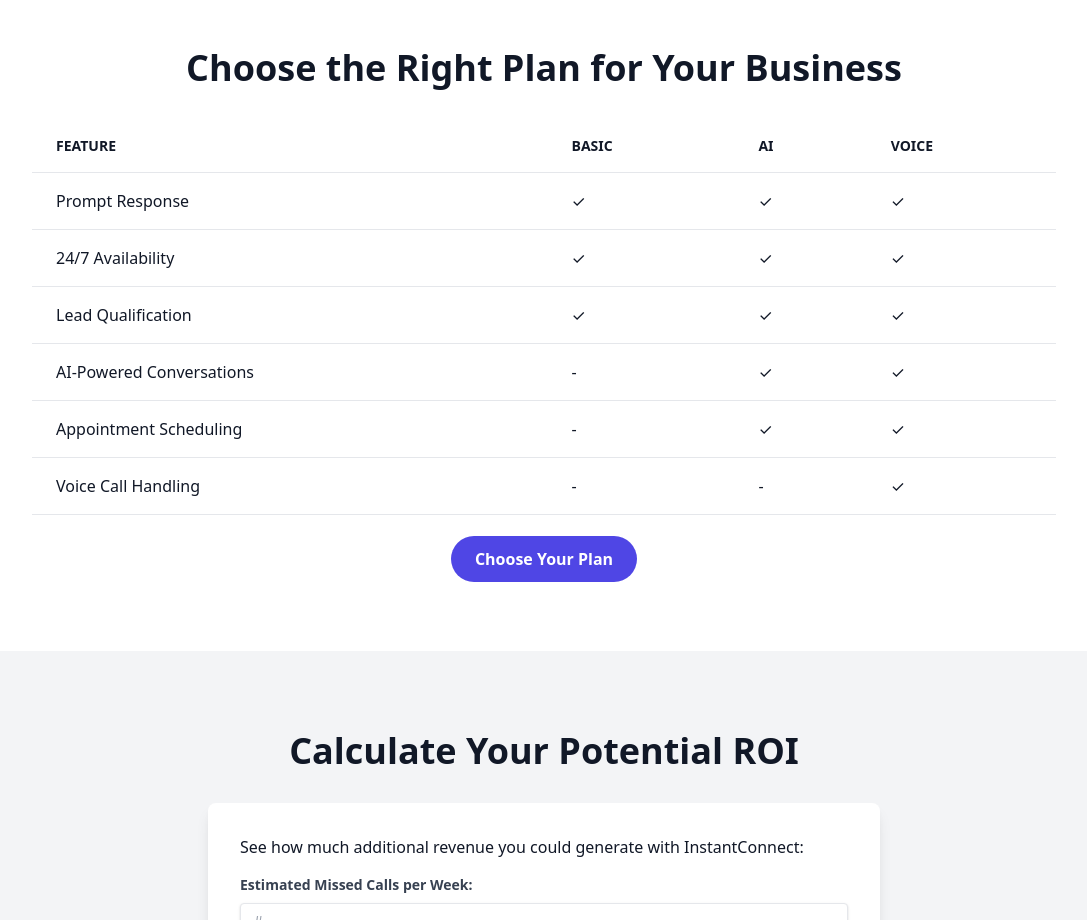
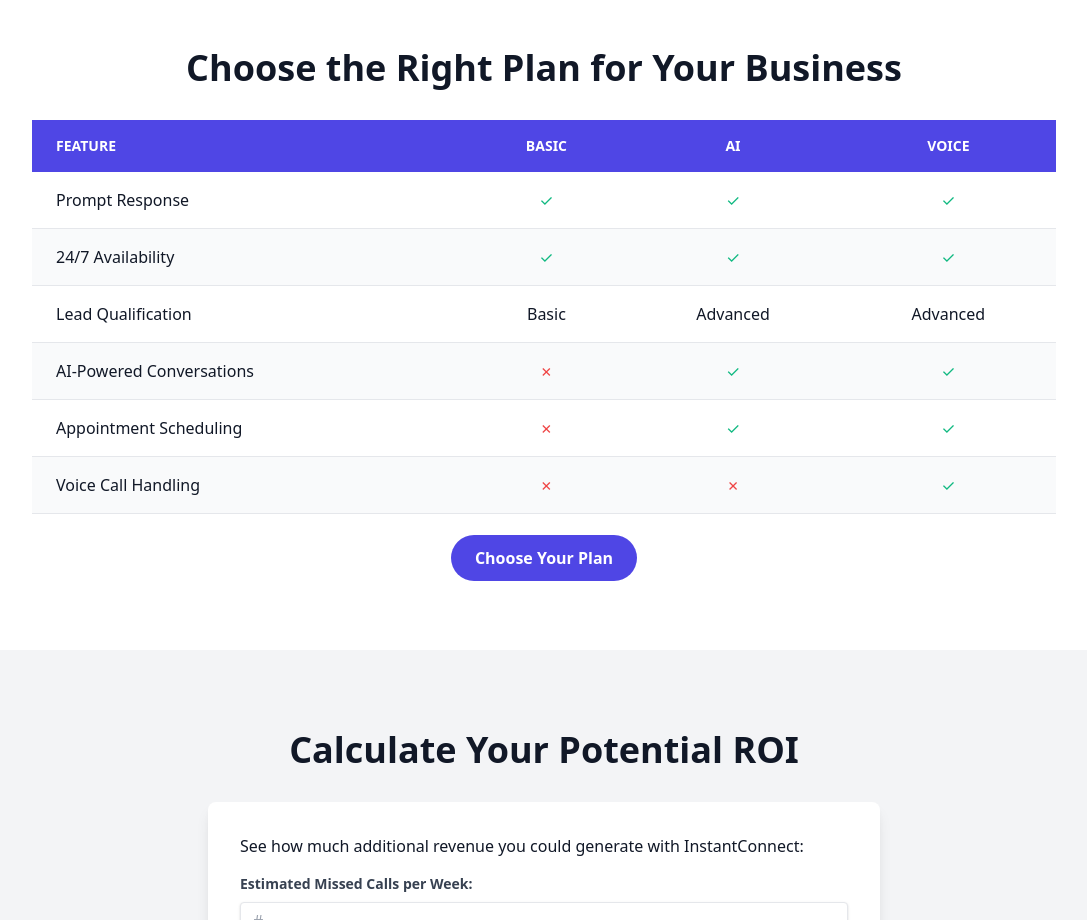
Before and after one commit to APP-EAS/testnewlanding, a plain HTML site: page index.html in a window 1280 px wide. Shown: the part 2080-3000 px from the top of the page, without its empty margins (96-1183 px from the left). Drawn offline with nearby package versions, Linux system fonts and the light colour scheme.

Commit message:
Update index.html

```diff
--- a/index.html
+++ b/index.html
@@ -134,49 +134,49 @@
             <div class="overflow-x-auto">
               <table class="w-full text-left border-collapse">
                 <thead>
-                        <tr>
-                            <th class="py-4 px-6 bg-grey-lightest font-bold uppercase text-sm text-grey-dark border-b border-grey-light">Feature</th>
-                            <th class="py-4 px-6 bg-grey-lightest font-bold uppercase text-sm text-grey-dark border-b border-grey-light">Basic</th>
-                            <th class="py-4 px-6 bg-grey-lightest font-bold uppercase text-sm text-grey-dark border-b border-grey-light">AI</th>
-                            <th class="py-4 px-6 bg-grey-lightest font-bold uppercase text-sm text-grey-dark border-b border-grey-light">Voice</th>
+                  <tr class="bg-indigo-600 text-white">
+                    <th class="py-4 px-6 font-bold uppercase text-sm">Feature</th>
+                    <th class="py-4 px-6 font-bold uppercase text-sm text-center">Basic</th>
+                    <th class="py-4 px-6 font-bold uppercase text-sm text-center">AI</th>
+                    <th class="py-4 px-6 font-bold uppercase text-sm text-center">Voice</th>
                   </tr>
                 </thead>
                 <tbody>
-                        <tr>
-                            <td class="py-4 px-6 border-b border-grey-light">Prompt Response</td>
-                            <td class="py-4 px-6 border-b border-grey-light">✓</td>
-                            <td class="py-4 px-6 border-b border-grey-light">✓</td>
-                            <td class="py-4 px-6 border-b border-grey-light">✓</td>
+                  <tr class="bg-white hover:bg-indigo-50 transition-colors duration-200">
+                    <td class="py-4 px-6 border-b">Prompt Response</td>
+                    <td class="py-4 px-6 border-b text-center"><span class="text-green-500">✓</span></td>
+                    <td class="py-4 px-6 border-b text-center"><span class="text-green-500">✓</span></td>
+                    <td class="py-4 px-6 border-b text-center"><span class="text-green-500">✓</span></td>
                   </tr>
-                        <tr>
-                            <td class="py-4 px-6 border-b border-grey-light">24/7 Availability</td>
-                            <td class="py-4 px-6 border-b border-grey-light">✓</td>
-                            <td class="py-4 px-6 border-b border-grey-light">✓</td>
-                            <td class="py-4 px-6 border-b border-grey-light">✓</td>
+                  <tr class="bg-gray-50 hover:bg-indigo-50 transition-colors duration-200">
+                    <td class="py-4 px-6 border-b">24/7 Availability</td>
+                    <td class="py-4 px-6 border-b text-center"><span class="text-green-500">✓</span></td>
+                    <td class="py-4 px-6 border-b text-center"><span class="text-green-500">✓</span></td>
+                    <td class="py-4 px-6 border-b text-center"><span class="text-green-500">✓</span></td>
                   </tr>
-                        <tr>
-                            <td class="py-4 px-6 border-b border-grey-light">Lead Qualification</td>
-                            <td class="py-4 px-6 border-b border-grey-light">✓</td>
-                            <td class="py-4 px-6 border-b border-grey-light">✓</td>
-                            <td class="py-4 px-6 border-b border-grey-light">✓</td>
+                  <tr class="bg-white hover:bg-indigo-50 transition-colors duration-200">
+                    <td class="py-4 px-6 border-b">Lead Qualification</td>
+                    <td class="py-4 px-6 border-b text-center">Basic</td>
+                    <td class="py-4 px-6 border-b text-center">Advanced</td>
+                    <td class="py-4 px-6 border-b text-center">Advanced</td>
                   </tr>
-                        <tr>
-                            <td class="py-4 px-6 border-b border-grey-light">AI-Powered Conversations</td>
-                            <td class="py-4 px-6 border-b border-grey-light">-</td>
-                            <td class="py-4 px-6 border-b border-grey-light">✓</td>
-                            <td class="py-4 px-6 border-b border-grey-light">✓</td>
+                  <tr class="bg-gray-50 hover:bg-indigo-50 transition-colors duration-200">
+                    <td class="py-4 px-6 border-b">AI-Powered Conversations</td>
+                    <td class="py-4 px-6 border-b text-center"><span class="text-red-500">✗</span></td>
+                    <td class="py-4 px-6 border-b text-center"><span class="text-green-500">✓</span></td>
+                    <td class="py-4 px-6 border-b text-center"><span class="text-green-500">✓</span></td>
                   </tr>
-                        <tr>
-                            <td class="py-4 px-6 border-b border-grey-light">Appointment Scheduling</td>
-                            <td class="py-4 px-6 border-b border-grey-light">-</td>
-                            <td class="py-4 px-6 border-b border-grey-light">✓</td>
-                            <td class="py-4 px-6 border-b border-grey-light">✓</td>
+                  <tr class="bg-white hover:bg-indigo-50 transition-colors duration-200">
+                    <td class="py-4 px-6 border-b">Appointment Scheduling</td>
+                    <td class="py-4 px-6 border-b text-center"><span class="text-red-500">✗</span></td>
+                    <td class="py-4 px-6 border-b text-center"><span class="text-green-500">✓</span></td>
+                    <td class="py-4 px-6 border-b text-center"><span class="text-green-500">✓</span></td>
                   </tr>
-                        <tr>
-                            <td class="py-4 px-6 border-b border-grey-light">Voice Call Handling</td>
-                            <td class="py-4 px-6 border-b border-grey-light">-</td>
-                            <td class="py-4 px-6 border-b border-grey-light">-</td>
-                            <td class="py-4 px-6 border-b border-grey-light">✓</td>
+                  <tr class="bg-gray-50 hover:bg-indigo-50 transition-colors duration-200">
+                    <td class="py-4 px-6 border-b">Voice Call Handling</td>
+                    <td class="py-4 px-6 border-b text-center"><span class="text-red-500">✗</span></td>
+                    <td class="py-4 px-6 border-b text-center"><span class="text-red-500">✗</span></td>
+                    <td class="py-4 px-6 border-b text-center"><span class="text-green-500">✓</span></td>
                   </tr>
                 </tbody>
               </table>
```
Lines whose indentation alone changed are shown as unchanged.
